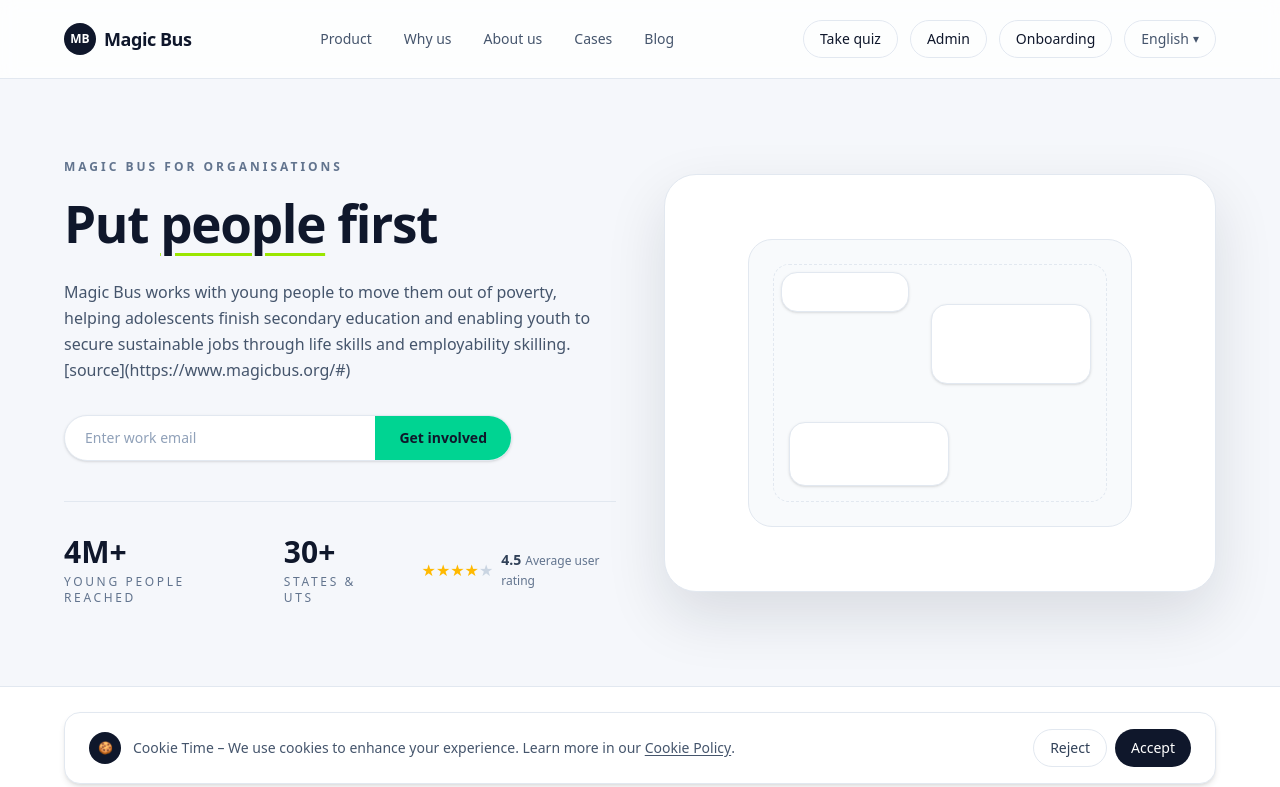
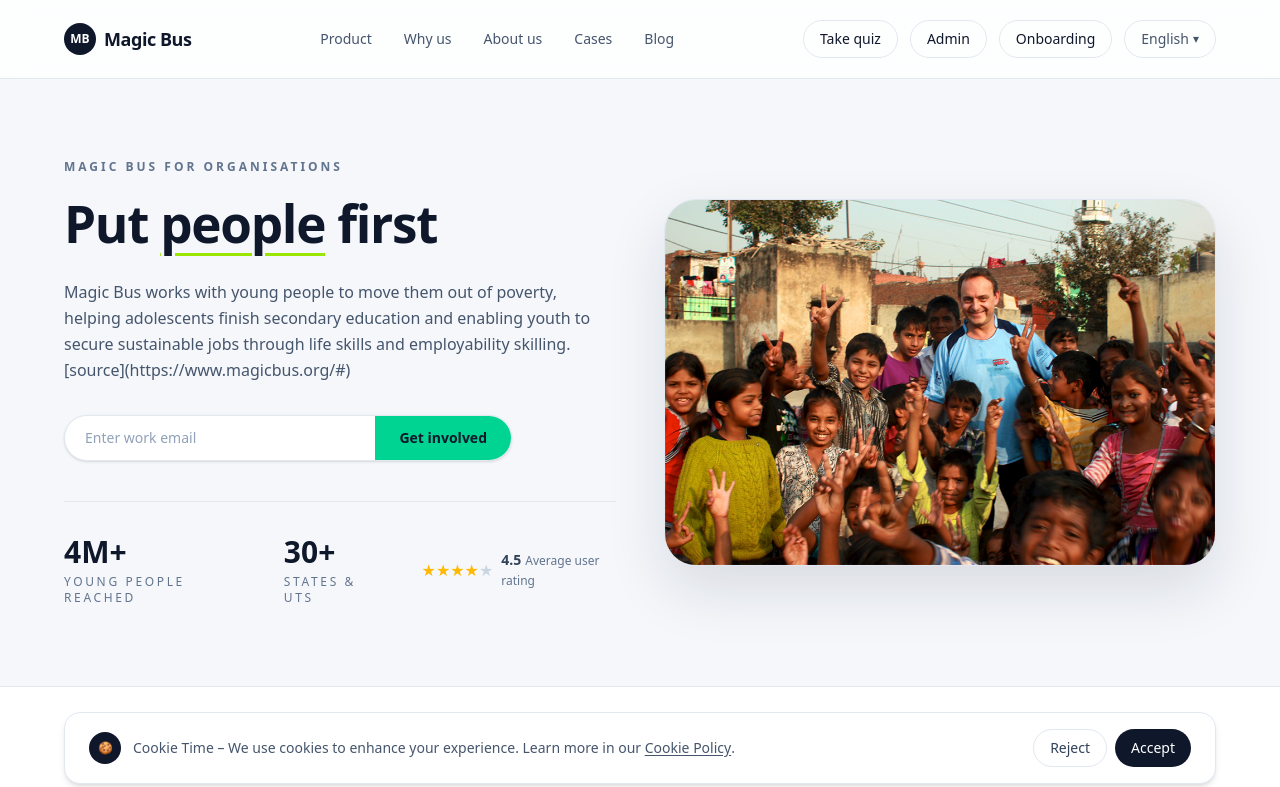
Before and after one commit to shashankpatil125/hehes, a React (Vite) app: page / in a window 1280 px wide. Shown: the top 787 px of the page. Built offline with nearby package versions, Linux system fonts and the light colour scheme.

Commit message:
commiting chnages

```diff
--- a/src/components/Hero.tsx
+++ b/src/components/Hero.tsx
@@ -1,3 +1,5 @@
+import aboutMagicBusImage from '../assets/about-magic-bus.jpg'
+
 export default function Hero() {
   return (
     <div className="max-w-6xl mx-auto px-4 lg:px-0 py-12 lg:py-20 grid lg:grid-cols-2 gap-12 items-center">
@@ -61,17 +63,14 @@
         </div>
       </section>
 
-      {/* Right column: illustration placeholder */}
+      {/* Right column: image */}
       <section className="relative">
-        <div className="rounded-[32px] border border-slate-200 bg-white shadow-[0_24px_60px_rgba(15,23,42,0.12)] px-8 py-10 lg:px-10 lg:py-12">
-          <div className="h-64 sm:h-72 lg:h-80 grid place-items-center">
-            <div className="relative w-full max-w-sm aspect-[4/3] rounded-3xl border border-slate-200 bg-slate-50 overflow-hidden">
-              <div className="absolute inset-6 rounded-2xl border border-dashed border-slate-200" />
-              <div className="absolute left-8 top-8 h-10 w-32 rounded-2xl bg-white shadow-sm border border-slate-200" />
-              <div className="absolute right-10 top-16 h-20 w-40 rounded-2xl bg-white shadow-sm border border-slate-200" />
-              <div className="absolute left-10 bottom-10 h-16 w-40 rounded-2xl bg-white shadow-sm border border-slate-200" />
-            </div>
-          </div>
+        <div className="rounded-[32px] border border-slate-200 bg-white shadow-[0_24px_60px_rgba(15,23,42,0.12)] overflow-hidden">
+          <img
+            src={aboutMagicBusImage}
+            alt="Magic Bus - Children and community members making peace signs"
+            className="w-full h-auto object-cover"
+          />
         </div>
       </section>
     </div>
```
Also changed, not shown: src/assets/about-magic-bus.jpg (added).
